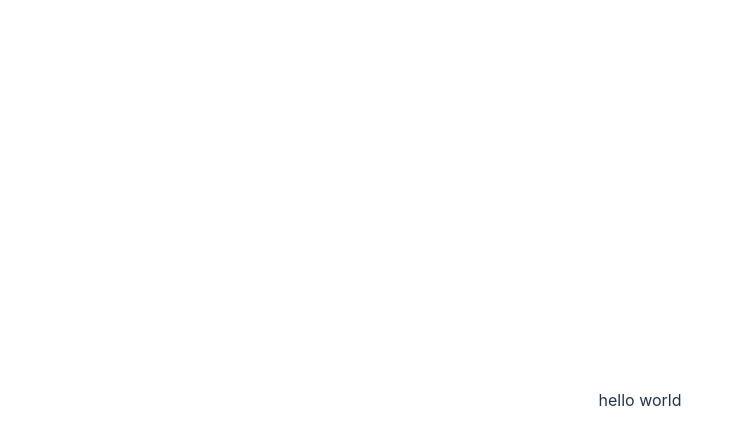
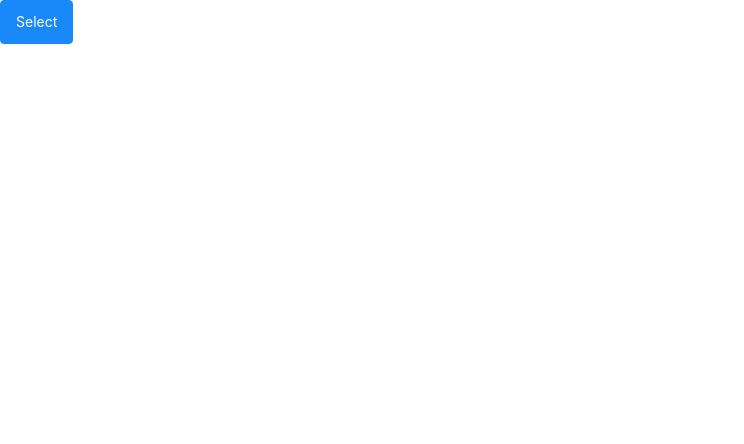
Before and after one commit to goldEli/select-lottery, a Vue app: page / in a window 1280 px wide. Shown: the top 444 px of the page, without its empty margins (0-744 px from the left). Built offline with nearby package versions, Linux system fonts and the light colour scheme.

Commit message:
feat: add vant

```diff
--- a/package.json
+++ b/package.json
@@ -9,6 +9,7 @@
     "preview": "vite preview"
   },
   "dependencies": {
+    "vant": "^4.1.0",
     "vue": "^3.2.47"
   },
   "devDependencies": {
--- a/src/App.vue
+++ b/src/App.vue
@@ -1,21 +1,15 @@
 <script setup lang="ts">
+import "vant/lib/index.css";
+import { Button } from "vant";
 </script>
 
 <template>
-  <div>hello world</div>
+  <div :class="$style.box">
+    <Button :type="'primary'">Select</Button>
+  </div>
 </template>
 
-<style scoped>
-.logo {
-  height: 6em;
-  padding: 1.5em;
-  will-change: filter;
-  transition: filter 300ms;
-}
-.logo:hover {
-  filter: drop-shadow(0 0 2em #646cffaa);
-}
-.logo.vue:hover {
-  filter: drop-shadow(0 0 2em #42b883aa);
+<style module>
+.box {
 }
 </style>
--- a/src/main.ts
+++ b/src/main.ts
@@ -1,5 +1,5 @@
 import { createApp } from 'vue'
-import './style.css'
+// import './style.css'
 import App from './App.vue'
 
 createApp(App).mount('#app')
```
Also changed, not shown: 1 other file (tests, documents, lock files or other folders).
